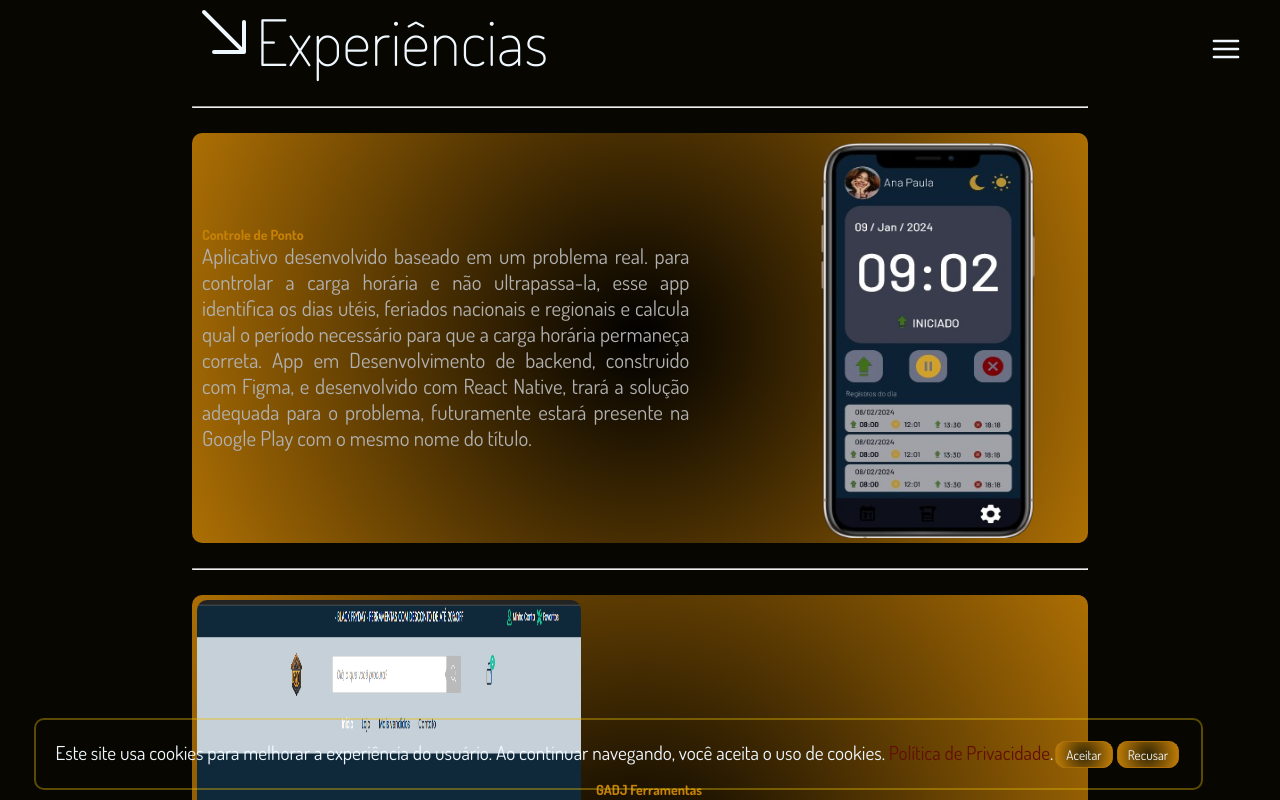
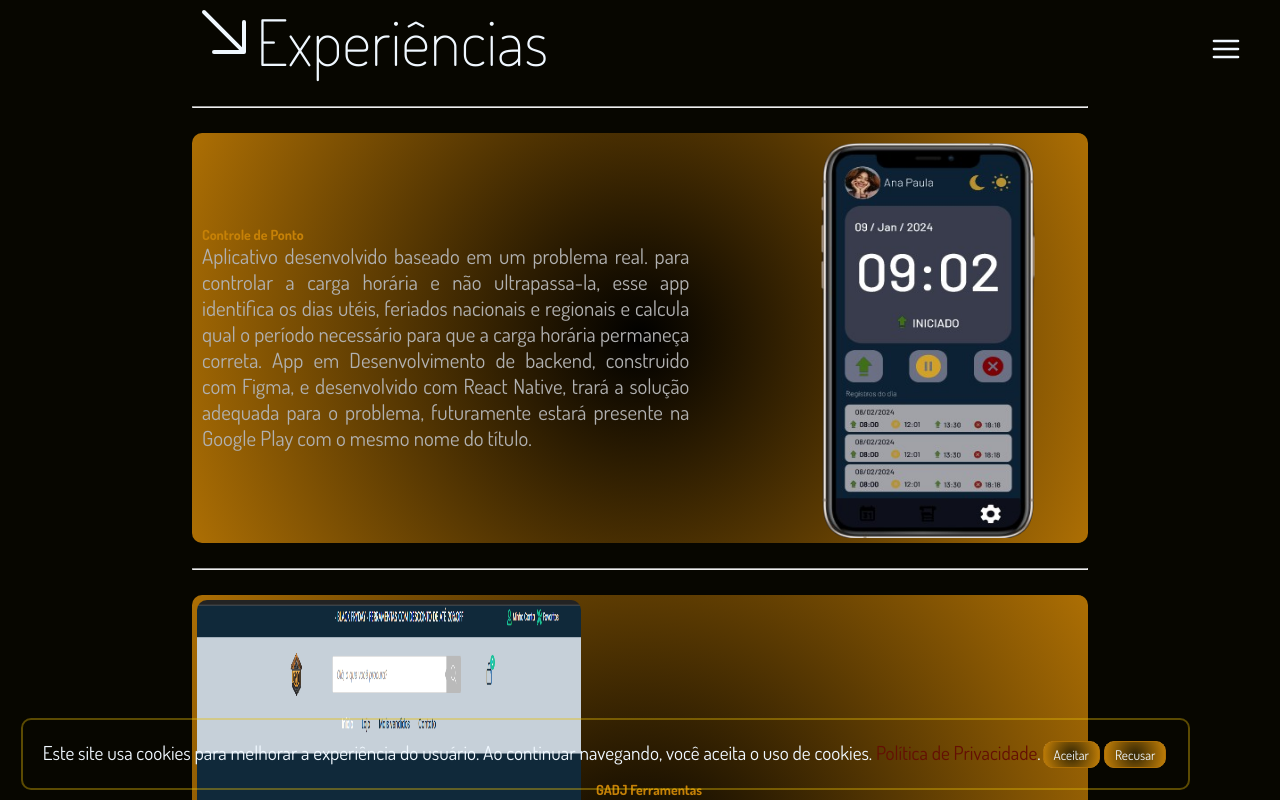
Before and after one commit to AndersonAPinto/react-portfolioPro, a React (Create React App) app: page /experience in a window 1280 px wide. Built offline with nearby package versions, Linux system fonts and the light colour scheme; a web font is replaced by a local one.

Commit message:
Update dist Cookie

```diff
--- a/src/components/Layout/pagecookie.css
+++ b/src/components/Layout/pagecookie.css
@@ -1,7 +1,7 @@
 .container__cookie{
     position: fixed;
     bottom: 10px;
-    right: 6vw;
+    right: 7vw;
     background-color: transparent;
     font-size: 1.2em;
     padding: 20px;
```
